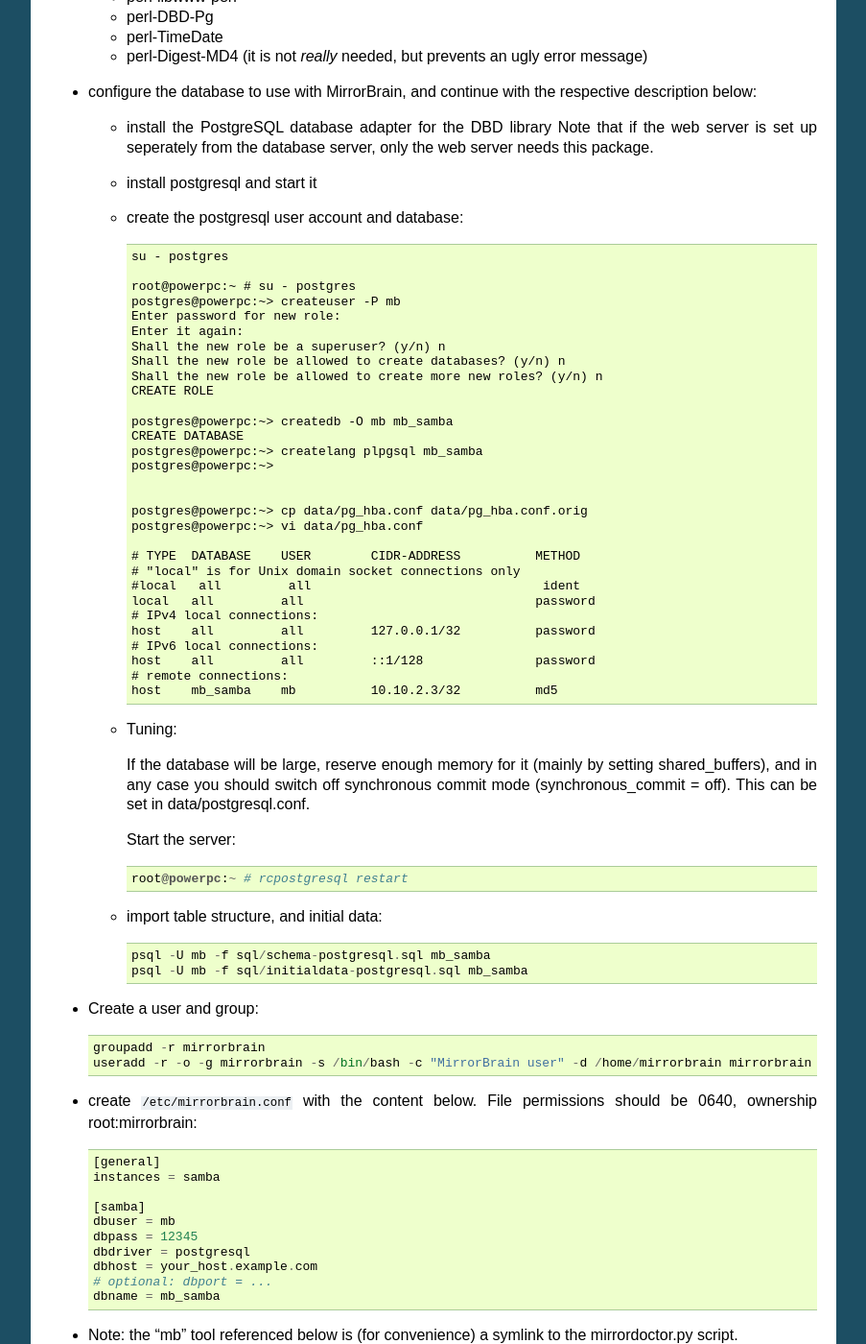
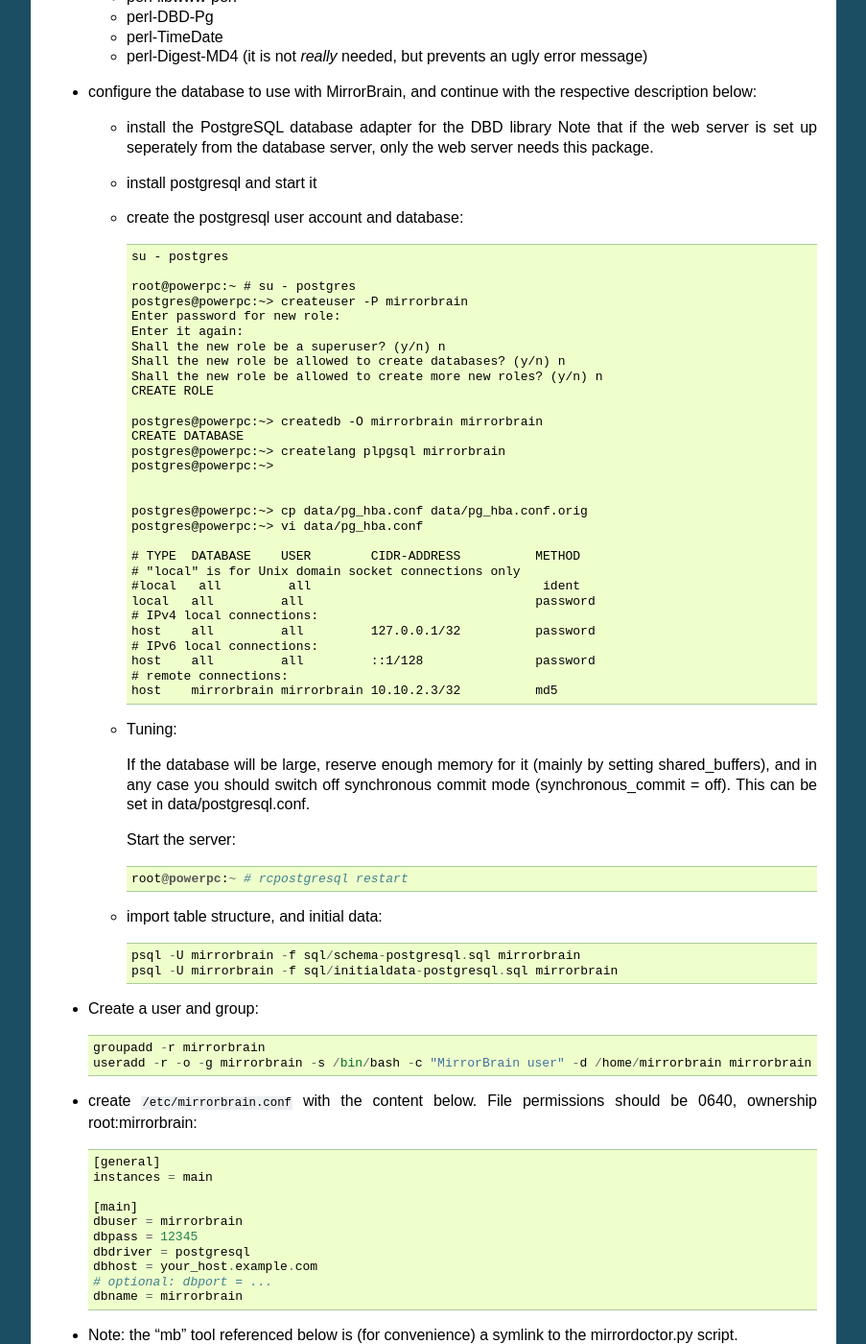
Before and after one commit to hayalci/mirrorbrain, a Sphinx documentation site: the page built from docs/installation/source.rst, in a window 1280 px wide and 1400 px high, scrolled down 1452 px. Shown: the whole window at 96% size, without its empty margins (198-1101 px from the left). Built offline with Sphinx 7.4.7, drawn with Linux system fonts in a browser that asks for light colours; some of the changed text lies outside the part shown.

Commit message:
docs/install: - simplify the example config by using "mirrorbrain" consistently as name for   the database user as well as for the database. Since this matches the UNIX   user that is created in the other examples, the PostgreSQL authentication is   simplified too (because users can access databases named like their account,   in most configurations)
git-svn-id: http://svn.mirrorbrain.org/svn/mirrorbrain/trunk@7802 2d291e14-ff0c-0410-a3fa-d5caa9871f55

```diff
--- a/docs/installation/source.rst
+++ b/docs/installation/source.rst
@@ -4,7 +4,6 @@ Installing from source
 
 
 Install Apache 2.2.6 or later.
-
 
 The main Apache module can be built with the following steps::
 
@@ -103,7 +102,7 @@ After installation of mod_mirrorbrain, you'll need to:
        su - postgres
 
        root@powerpc:~ # su - postgres
-       postgres@powerpc:~> createuser -P mb
+       postgres@powerpc:~> createuser -P mirrorbrain
        Enter password for new role:
        Enter it again:
        Shall the new role be a superuser? (y/n) n
@@ -111,9 +110,9 @@ After installation of mod_mirrorbrain, you'll need to:
        Shall the new role be allowed to create more new roles? (y/n) n
        CREATE ROLE
 
-       postgres@powerpc:~> createdb -O mb mb_samba
+       postgres@powerpc:~> createdb -O mirrorbrain mirrorbrain
        CREATE DATABASE
-       postgres@powerpc:~> createlang plpgsql mb_samba
+       postgres@powerpc:~> createlang plpgsql mirrorbrain
        postgres@powerpc:~>
 
 
@@ -129,7 +128,7 @@ After installation of mod_mirrorbrain, you'll need to:
        # IPv6 local connections:
        host    all         all         ::1/128               password
        # remote connections:
-       host    mb_samba    mb          10.10.2.3/32          md5
+       host    mirrorbrain mirrorbrain 10.10.2.3/32          md5
 
 
 
@@ -146,8 +145,8 @@ After installation of mod_mirrorbrain, you'll need to:
 
   * import table structure, and initial data::
 
-       psql -U mb -f sql/schema-postgresql.sql mb_samba
-       psql -U mb -f sql/initialdata-postgresql.sql mb_samba
+       psql -U mirrorbrain -f sql/schema-postgresql.sql mirrorbrain
+       psql -U mirrorbrain -f sql/initialdata-postgresql.sql mirrorbrain
 
 
 * Create a user and group::
@@ -159,15 +158,15 @@ After installation of mod_mirrorbrain, you'll need to:
   should be 0640, ownership root:mirrorbrain::
 
     [general]
-    instances = samba
+    instances = main
 
-    [samba]
-    dbuser = mb
+    [main]
+    dbuser = mirrorbrain
     dbpass = 12345
     dbdriver = postgresql
     dbhost = your_host.example.com
     # optional: dbport = ...
-    dbname = mb_samba
+    dbname = mirrorbrain
 
 
 * Note: the "mb" tool referenced below is (for convenience) a symlink to the
@@ -247,7 +246,7 @@ After installation of mod_mirrorbrain, you'll need to:
       DBDriver pgsql
       # note that the connection string (which is passed straight through to
       # PGconnectdb in this case) looks slightly different - pass vs. password
-      DBDParams "host=localhost user=mb password=12345 dbname=mb_samba connect_timeout=15"
+      DBDParams "host=localhost user=mirrorbrain password=12345 dbname=mirrorbrain connect_timeout=15"
 
 
     .. note:: The database connection string must be unique per virtual host.
```
Also changed, not shown: other parts of docs/installation/source.rst (+1 -1 lines).
